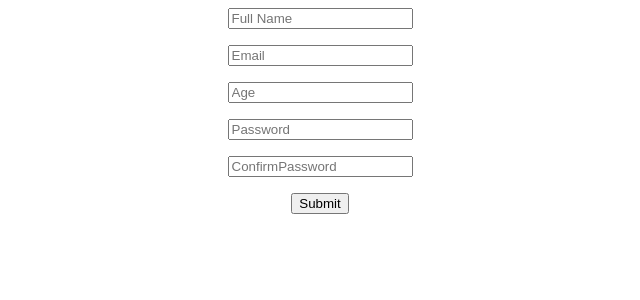
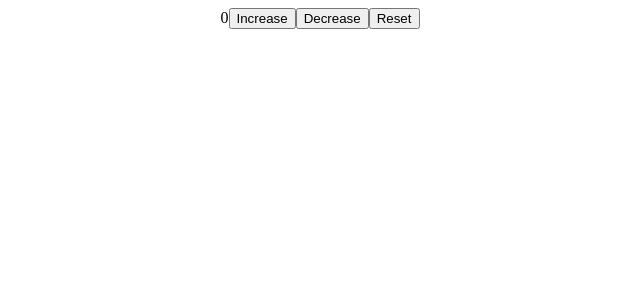
Before and after one commit to KrunalDC/React, a React (Create React App) app in the folder newapp/: page / in a window 1280 px wide. Shown: the top 300 px of the page, without its empty margins (320-960 px from the left). Built offline with nearby package versions, Linux system fonts and the light colour scheme.

Commit message:
Create a custom counter hook to display the number

```diff
--- a/newapp/src/App.js
+++ b/newapp/src/App.js
@@ -1,10 +1,14 @@
-import { Form } from "./Pages/Form";
 import "./App.css";
+import { useCounter } from "./useCounter";
 
 function App() {
+  const { number, increaseValue, decreaseValue, resetVal } = useCounter();
   return (
     <div className="App">
-      <Form></Form>
+      {number}
+      <button onClick={increaseValue}>Increase</button>
+      <button onClick={decreaseValue}>Decrease</button>
+      <button onClick={resetVal}>Reset</button>
     </div>
   );
 }
--- /dev/null
+++ b/newapp/src/useCounter.js
@@ -0,0 +1,15 @@
+import { useState } from "react";
+
+export const useCounter = () => {
+  const [number, setDisplaynumber] = useState(0);
+  const increaseValue = () => {
+    setDisplaynumber(number + 1);
+  };
+  const decreaseValue = () => {
+    setDisplaynumber(number - 1);
+  };
+  const resetVal = () => {
+    setDisplaynumber(0);
+  };
+  return { number, increaseValue, decreaseValue, resetVal };
+};
```
